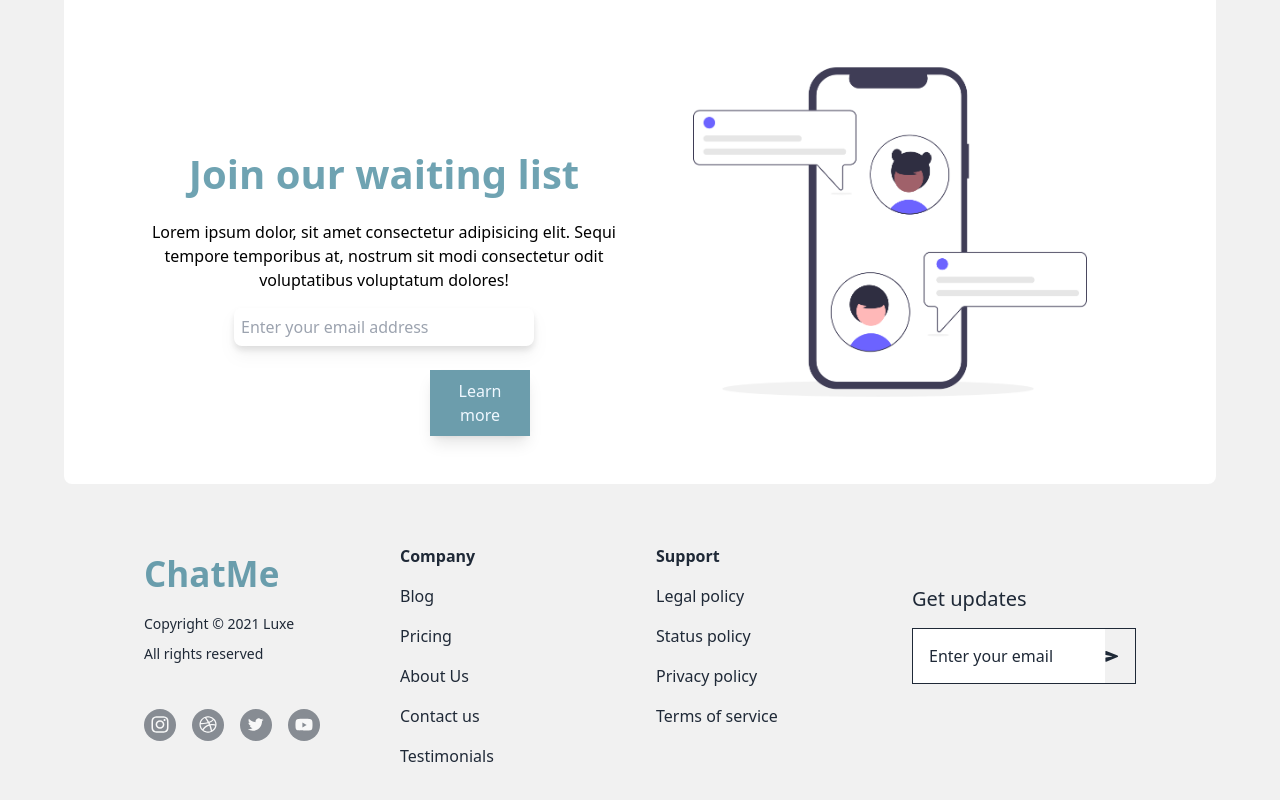
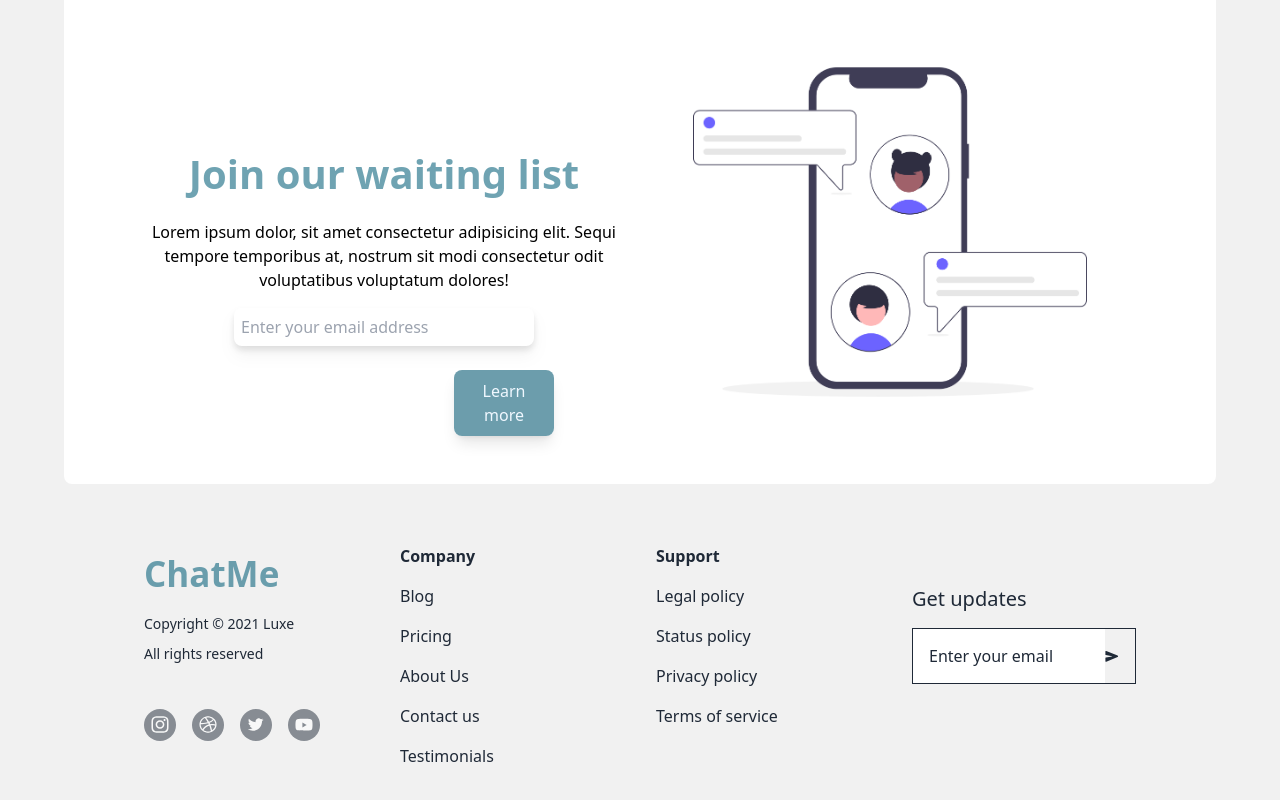
Before and after one commit to EdwardApersil/react-app, a React (Create React App) app: page / in a window 1280 px wide. Shown: the part 2957-3757 px from the top of the page. Built offline with nearby package versions, Linux system fonts and the light colour scheme.

Commit message:
made css changes

```diff
--- a/src/index.css
+++ b/src/index.css
@@ -243,7 +243,8 @@ form input{
     color: aliceblue;
     background-color: rgba(7, 90, 115, 0.593);
     margin-top: 1.5rem;
-    margin-left: 12rem;
+    margin-left: 15rem;
+    border-radius: 8px;
 }
 
 @media (max-width: 768px) {
```
